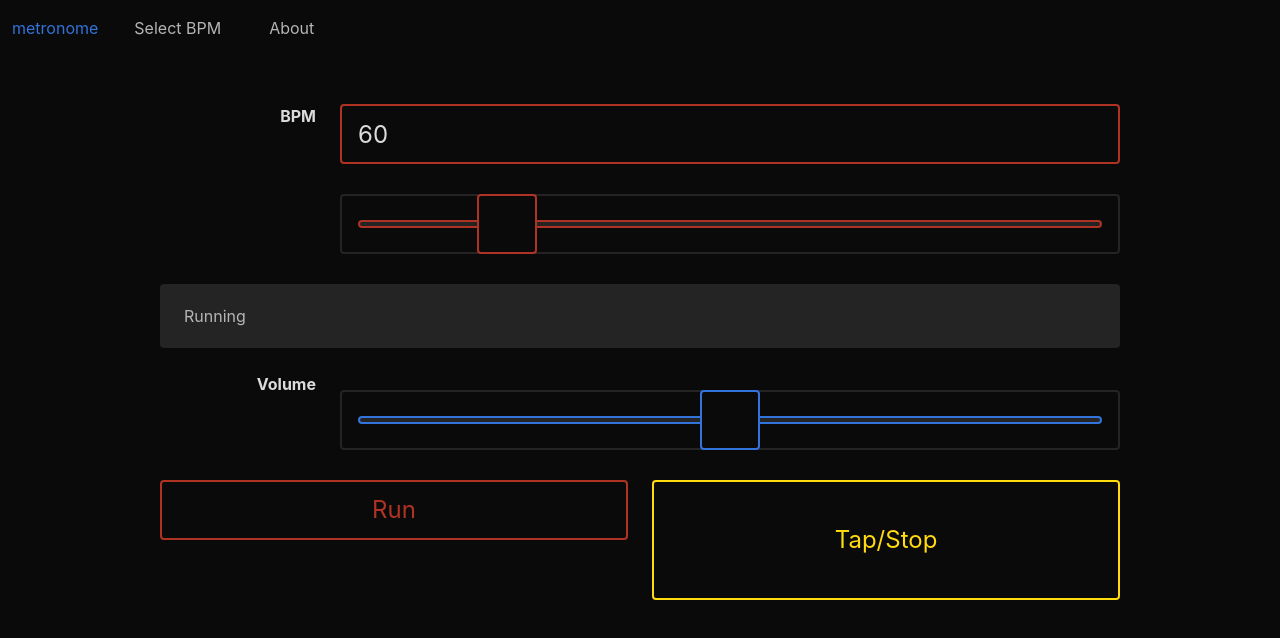
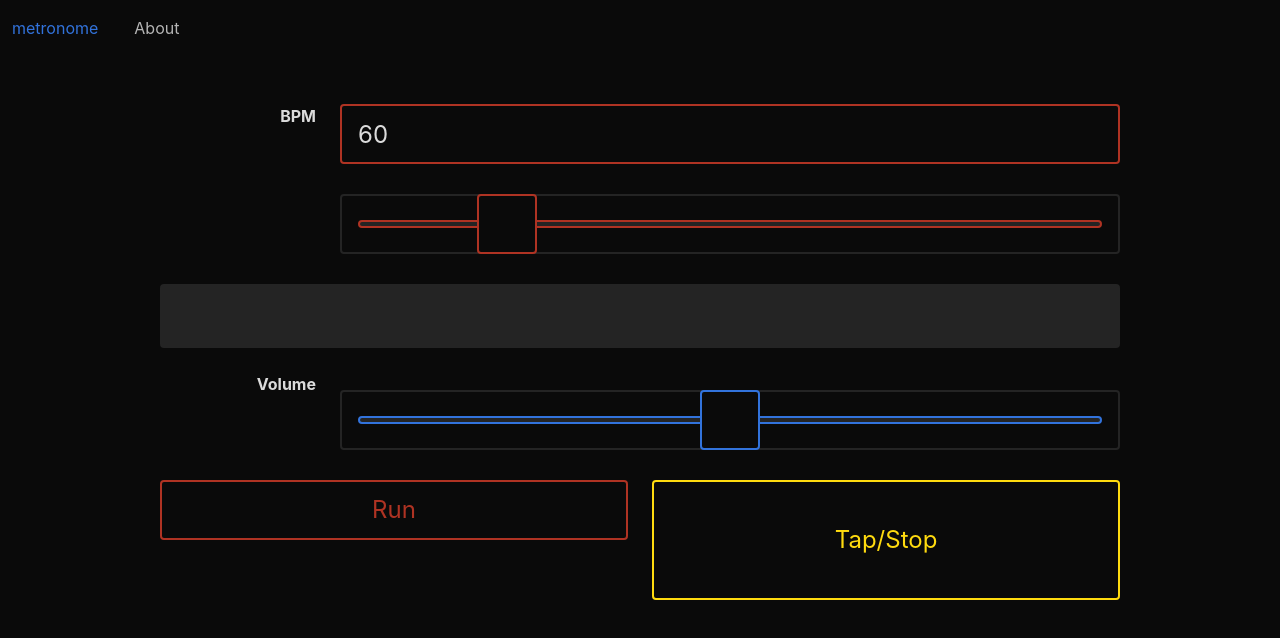
Before and after one commit to suterma/metronome-pwa, a Vue app: page / in a window 1280 px wide. Shown: the top 638 px of the page. Built offline with nearby package versions, Linux system fonts and the light colour scheme.

Commit message:
Cleanup for deployment

```diff
--- a/src/App.vue
+++ b/src/App.vue
@@ -2,15 +2,16 @@
     <!-- The Navbar -->
     <nav class="navbar" role="navigation" aria-label="main navigation">
         <div class="navbar-brand">
-            <a class="navbar-item" href="https://metronome.replayer.ch">
+            <a class="navbar-item" href="https://tic.replayer.ch">
                 metronome
             </a>
 
-            <div class="navbar">
+            <!-- //TOOD later use vue-router and vuex store for the bpm value -->
+            <!-- <div class="navbar">
                 <div class="navbar-item">
                     <SelectBpm />
                 </div>
-            </div>
+            </div> -->
             <div class="navbar-end">
                 <div class="navbar-item">
                     <About />
@@ -30,14 +31,14 @@
 import { defineComponent } from 'vue'
 import Metronome from './components/Metronome.vue'
 import About from './components/About.vue'
-import SelectBpm from './components/SelectBpm.vue'
+// import SelectBpm from './components/SelectBpm.vue'
 
 export default defineComponent({
     name: 'App',
     components: {
         Metronome,
         About,
-        SelectBpm,
+        // SelectBpm,
     },
 })
 </script>
--- a/src/components/Metronome.vue
+++ b/src/components/Metronome.vue
@@ -80,9 +80,9 @@
             </div>
         </div>
     </div>
-
+    <!-- The running indicator -->
     <div :class="isRunning ? 'notification is-link' : 'notification'">
-        Running
+        <span v-show="isRunning"> Running </span>&nbsp;
     </div>
 
     <!-- <div class="columns">
@@ -270,6 +270,7 @@ export default defineComponent({
             let thisTap = performance.now()
 
             //stop looping an already running node
+            //TODO fix: when the user clicks early in a sequence (e.g the loop has just not yet restarted), this will cause that there is no audible click
             if (sampleBufferSourceNode) {
                 sampleBufferSourceNode.loop = false
             }
--- a/src/components/SelectBpm.vue
+++ b/src/components/SelectBpm.vue
@@ -67,6 +67,7 @@ export default defineComponent({
             this.isActive = false
             console.debug('SelectBpm::select: ', beatsPerMinute)
             this.$emit('update:modelValue', beatsPerMinute)
+            //TODO later use vuex storage
         },
     },
 })
```
Also changed, not shown: 1 other file (tests, documents, lock files or other folders).
